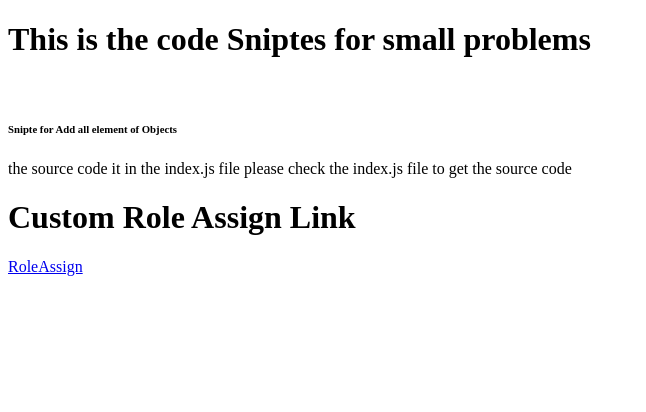
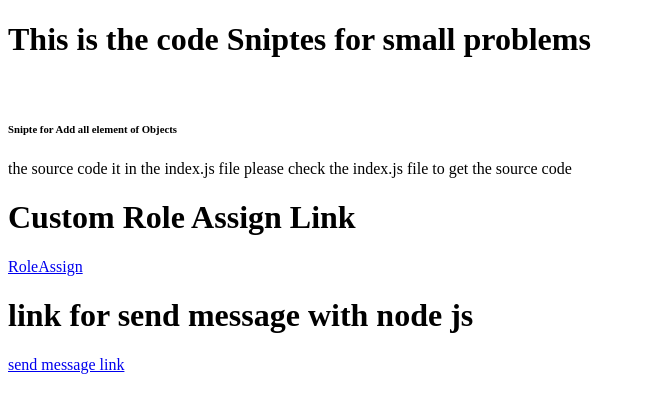
Before and after one commit to naumanshigri/AllSolution, a website: page index.html in a window 1280 px wide. Shown: the whole page, without its empty margins (0-646 px from the left). Drawn offline with Linux system fonts and the light colour scheme.

Commit message:
added link to send message with node js.

```diff
--- a/index.html
+++ b/index.html
@@ -18,5 +18,10 @@
 			href="https://stackoverflow.com/questions/34558200/strongloop-loopback-how-to-assign-static-roles-to-new-users"
 			>RoleAssign</a
 		>
+		<h1>link for send message with node js</h1>
+		<a
+			href="https://www.nexmo.com/blog/2019/09/16/how-to-send-and-receive-sms-messages-with-node-js-and-express-dr"
+			>send message link</a
+		>
 	</body>
 </html>
```
